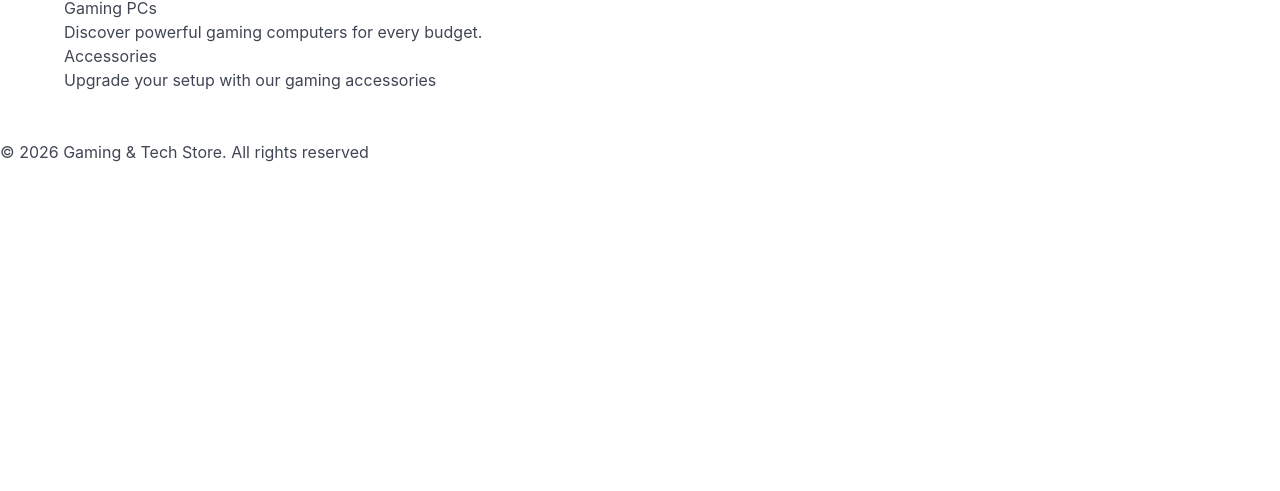
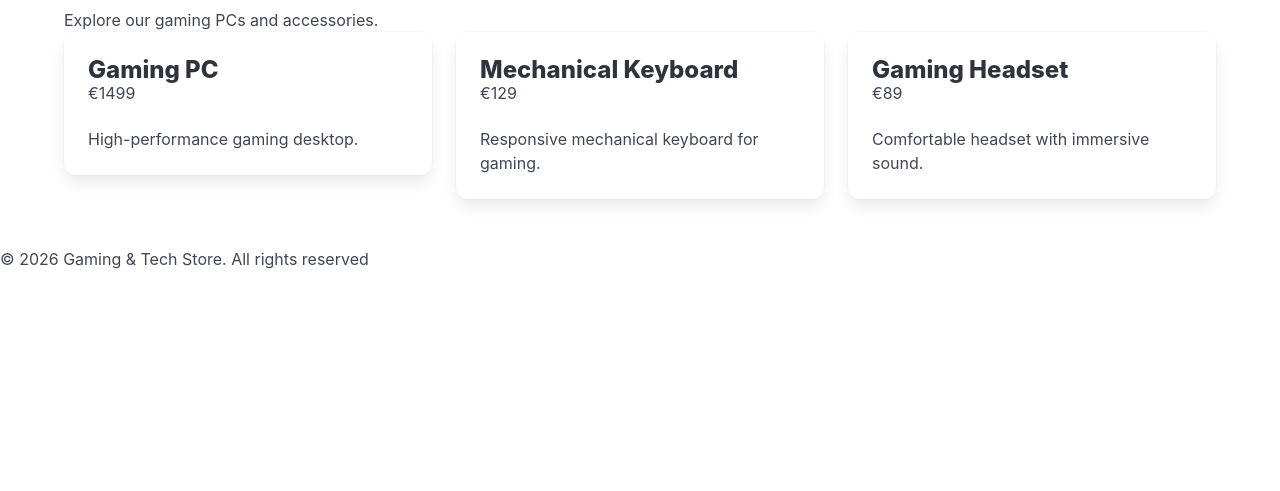
Before and after one commit to Giedriussesk/gaming-tech-store, an Eleventy site: page products.njk in a window 1280 px wide. Shown: the part 309-800 px from the top of the page. Built offline with nearby package versions, Linux system fonts and the light colour scheme; Eleventy itself is replaced by a stand-in of ours; files that its build step writes are made by us from their sources.

Commit message:
Add product cards using Nunjucks loops

```diff
--- a/products.njk
+++ b/products.njk
@@ -1,9 +1,35 @@
 ---
 layout: layout.njk
 ---
-<h1>Our Products</h1>
-<p>Explore our range of gaming PCs, keyboards, monitors and accessories.</p>
-<h2>Gaming PCs</h2>
-<p>Discover powerful gaming computers for every budget.</p>
-<h2>Accessories</h2>
-<p>Upgrade your setup with our gaming accessories</p>
+<h1 class="title">Our Products</h1>
+<p>Explore our gaming PCs and accessories.</p>
+{% set products = [
+  {
+    "name": "Gaming PC",
+    "price": 1499,
+    "description": "High-performance gaming desktop."
+  },
+  {
+    "name": "Mechanical Keyboard",
+    "price": 129,
+    "description": "Responsive mechanical keyboard for gaming."
+  },
+  {
+    "name": "Gaming Headset",
+    "price": 89,
+    "description": "Comfortable headset with immersive sound."
+  }
+  ] %}
+  <div class="columns is-multiline">
+    {% for product in products %}
+    <div class="column is-one-third">
+      <div class="card">
+        <div class="card-content">
+          <h2 class="title is-4">{{ product.name }}</h2>
+          <p class="subtitle is-6">€{{ product.price }}</p>
+          <p>{{ product.description }}</p>
+        </div>
+      </div>
+    </div>
+    {% endfor %}
+  </div>
```
